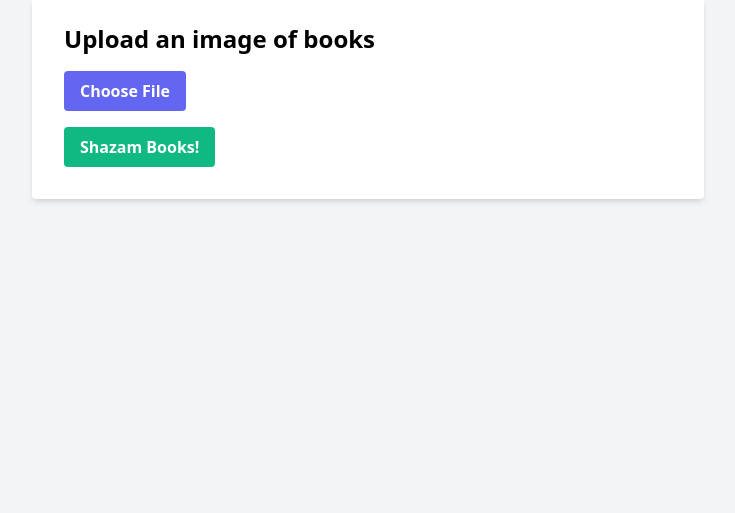
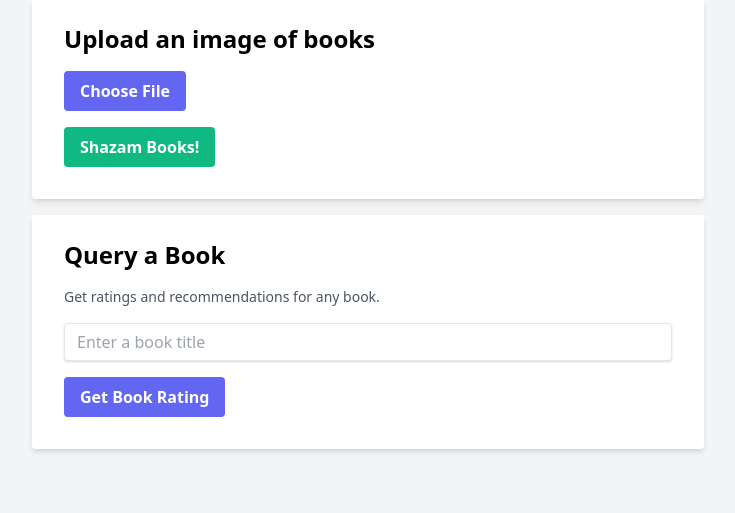
Before and after one commit to shgidi/book-shazam, a Flask app: page / in a window 1280 px wide. Shown: the part 319-832 px from the top of the page, without its empty margins (272-1007 px from the left). Before the commit the page ends 521 px from the top, so only its background shows below. Run offline with Flask 3, Linux system fonts and the light colour scheme; the visitor is signed in with stand-in values (Sample User, id 1); data that the repository does not hold is empty; some libraries are stand-ins or nearby versions.

Commit message:
adding: exif, text rating, small fixes

```diff
--- a/app.py
+++ b/app.py
@@ -11,9 +11,11 @@ import os
 from anthropic import Anthropic
 import re
 from database_models import db, User, LikedBook
+from PIL import Image
+import exifread
 
 app = Flask(__name__, static_folder='static')
-app.config['SECRET_KEY'] = 'your-secret-key'  # Change this to a random secret key
+app.config['SECRET_KEY'] = 'random-key'  # Change this to a random secret key
 app.config['SQLALCHEMY_DATABASE_URI'] = 'sqlite:///bookshazam.db'
 app.config['SQLALCHEMY_TRACK_MODIFICATIONS'] = False
 
@@ -26,7 +28,6 @@ def load_user(user_id):
     return User.query.get(int(user_id))
 
 # Set up Google Cloud Vision client
-os.environ['GOOGLE_APPLICATION_CREDENTIALS'] = '/Users/shgidi/Downloads/compute-5-6-18-2835fab6d675.json'
 vision_client = vision.ImageAnnotatorClient()
 
 # Set up Anthropic client
@@ -56,6 +57,28 @@ def perform_ocr(image, box):
     if texts:
         return texts[0].description.strip()
     return "No text detected"
+
+def fix_image_rotation(image_file):
+    image = Image.open(image_file)
+
+    # Check if the image has EXIF data
+    exif = image._getexif()
+    if exif is not None:
+        # EXIF orientation tag
+        orientation_key = 274
+        if orientation_key in exif:
+            orientation = exif[orientation_key]
+
+            # Rotate the image based on EXIF orientation
+            if orientation == 3:
+                image = image.rotate(180, expand=True)
+            elif orientation == 6:
+                image = image.rotate(270, expand=True)
+            elif orientation == 8:
+                image = image.rotate(90, expand=True)
+
+    # Convert PIL Image to numpy array for OpenCV
+    return cv2.cvtColor(np.array(image), cv2.COLOR_RGB2BGR)
 
 @app.route('/')
 def index():
@@ -119,6 +142,7 @@ def login():
         user = User.query.filter_by(username=username).first()
         if user and user.check_password(password):
             login_user(user)
+            print(username,'logged in')
             return redirect(url_for('index'))
         else:
             flash('Invalid username or password')
@@ -196,6 +220,7 @@ Please identify and return the most likely full title of the book. If you can't
     })
 
 @app.route('/rate_book', methods=['POST'])
+@login_required
 def rate_book():
     data = request.json
     book_title = data['book_title']
@@ -208,7 +233,7 @@ Book to rate: {book_title}
 Books the user liked:
 {', '.join(liked_books)}
 
-Please provide an estimated rating out of 5 stars for the book to rate, based on the user's preferences as indicated by the books they liked. Explain your reasoning briefly.
+Please provide an estimated rating out of 5 stars for the book to rate, based on the user's preferences as indicated by the books they liked. If you're not familiar with the book, make an educated guess based on the title and the user's preferences. Explain your reasoning briefly.
 
 Your response should be in the format:
 Rating: [X] out of 5 stars
@@ -217,7 +242,7 @@ Reasoning: [Your explanation]
 
     response = anthropic.messages.create(
         model="claude-3-5-sonnet-20240620",
-        max_tokens=150,
+        max_tokens=100,
         messages=[
             {"role": "user", "content": prompt}
         ]
@@ -247,10 +272,21 @@ def send_static(path):
 @app.route('/upload', methods=['POST'])
 @login_required
 def upload():
+    # Check if user has at least 3 liked books
+    if current_user.liked_books.count() < 3:
+        return jsonify({
+            'error': 'Please add at least 3 books to your liked books before uploading an image.'
+        }), 400
+
     file = request.files['file']
-    img = cv2.imdecode(np.frombuffer(file.read(), np.uint8), cv2.IMREAD_UNCHANGED)
+
+    # Fix image rotation
+    img = fix_image_rotation(file)
+
+    im_id = np.random.rand()
+    cv2.imwrite(f'./images/img_{im_id}.jpg',img)
     img_rgb = cv2.cvtColor(img, cv2.COLOR_BGR2RGB)
-
+    print('image uploaded')
     detections = detect_books(img_rgb)
 
     result_img = img.copy()
@@ -275,4 +311,5 @@ def init_db():
 
 if __name__ == '__main__':
     init_db()  # Initialize the database before running the app
-    app.run(debug=True)
+    app.run(host='0.0.0.0',debug=True)
+    #app.run(ssl_context=('full_chain.crt', 'private.key'),host='0.0.0.0', port=443,debug=True)
--- a/static/app.js
+++ b/static/app.js
@@ -211,6 +211,45 @@ $(document).ready(function() {
         $('#recommendationModal').fadeIn(300);
     }
 
+    $('#queryBookButton').click(function() {
+        var bookTitle = $('#queryBookInput').val().trim();
+        if (bookTitle) {
+            getRating(bookTitle);
+        } else {
+            Swal.fire({
+                icon: 'error',
+                title: 'Oops...',
+                text: 'Please enter a book title.',
+            });
+        }
+    });
+
+    function getRating(bookTitle) {
+        $('#queryBookButton, #rateButton').prop('disabled', true).html('<span class="loading mr-2"></span>Rating...');
+
+        $.ajax({
+            url: '/rate_book',
+            type: 'POST',
+            contentType: 'application/json',
+            data: JSON.stringify({
+                book_title: bookTitle,
+                liked_books: getLikedBooks()
+            }),
+            success: function(data) {
+                showRecommendationModal(bookTitle, data.rating, data.reasoning);
+                $('#queryBookButton, #rateButton').prop('disabled', false).html('Get Book Rating');
+            },
+            error: function() {
+                Swal.fire({
+                    icon: 'error',
+                    title: 'Oops...',
+                    text: 'Error getting book rating.',
+                });
+                $('#queryBookButton, #rateButton').prop('disabled', false).html('Get Book Rating');
+            }
+        });
+    }
+
     $('#closeModal').click(function() {
         $('#recommendationModal').fadeOut(300);
     });
--- a/templates/index.html
+++ b/templates/index.html
@@ -54,6 +54,16 @@
                         Shazam Books!
                     </button>
                 </div>
+                <div id="queryBookSection" class="bg-white shadow-md rounded px-8 pt-6 pb-8 mb-4">
+                    <h2 class="text-2xl font-semibold mb-4">Query a Book</h2>
+                    <p class="text-sm text-gray-600 mb-4">Get ratings and recommendations for any book.</p>
+                    <div class="mb-4">
+                        <input type="text" id="queryBookInput" class="shadow appearance-none border rounded w-full py-2 px-3 text-gray-700 leading-tight focus:outline-none focus:shadow-outline" placeholder="Enter a book title">
+                    </div>
+                    <button id="queryBookButton" class="bg-indigo-500 hover:bg-indigo-700 text-white font-bold py-2 px-4 rounded focus:outline-none focus:shadow-outline">
+                        Get Book Rating
+                    </button>
+                </div>
             {% else %}
                 <div class="bg-white shadow-md rounded px-8 pt-6 pb-8 mb-4">
                     <p class="text-center text-xl mb-4">Please log in or register to use Book Shazam</p>
@@ -62,6 +72,7 @@
                         <a href="{{ url_for('register') }}" class="bg-green-500 hover:bg-green-700 text-white font-bold py-2 px-4 rounded">Register</a>
                     </div>
                 </div>
+
             {% endif %}
 
             <div id="imageContainer" class="mt-8"></div>
```
